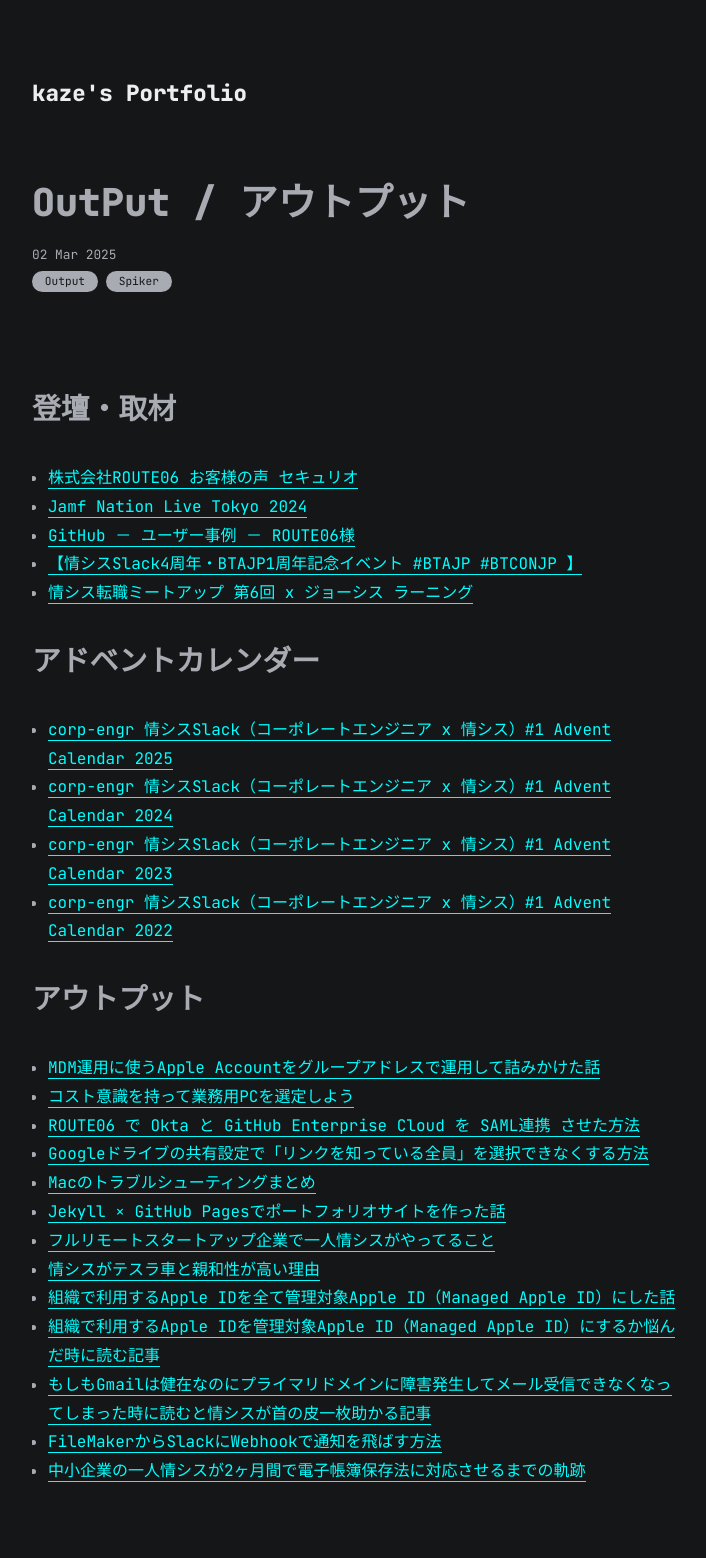
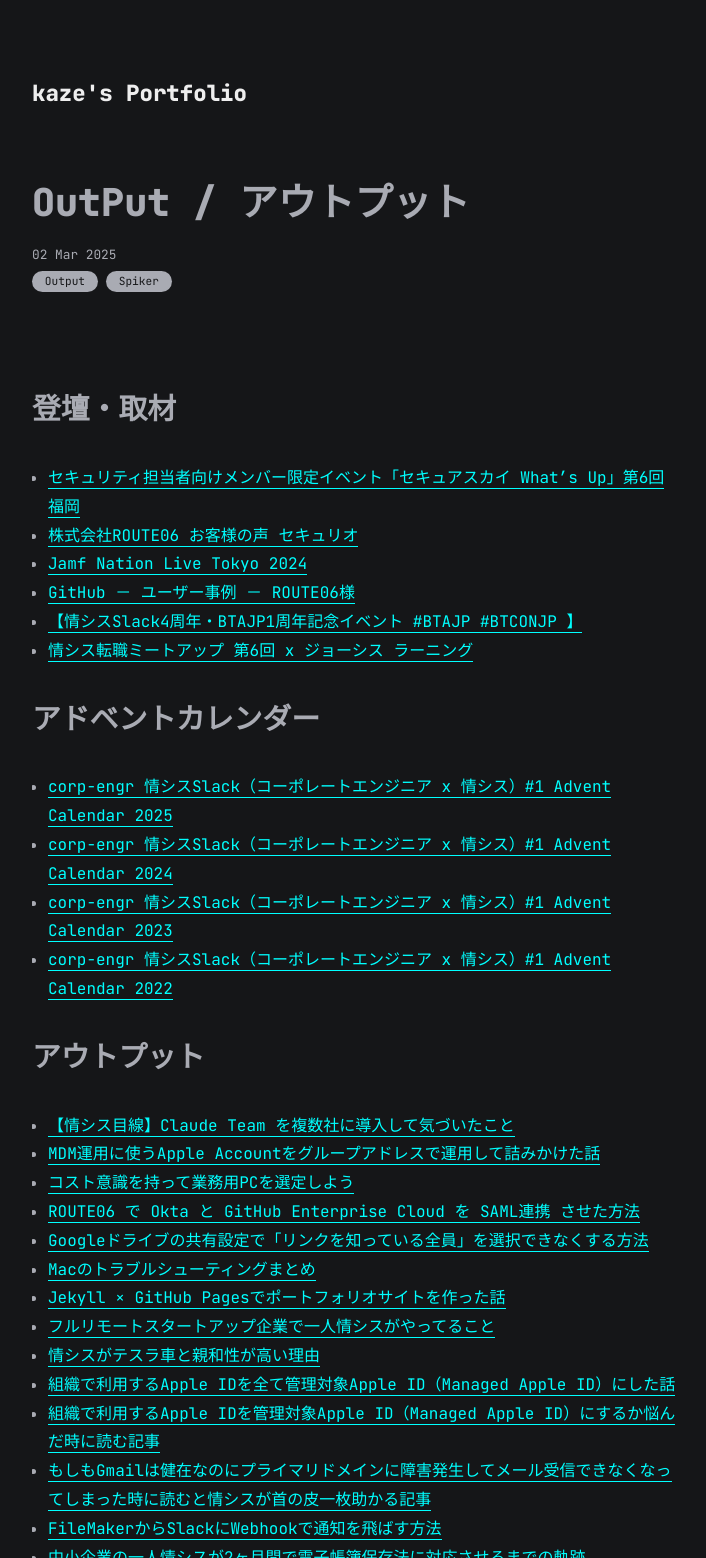
Before and after one commit to kaze3desu/kaze3desu.github.io, a Jekyll site: the page built from all_collections/_posts/2023-04-07-OutPut.md, in a window 1280 px wide, cut to the strip 0-1558 px from the top of the page. Shown: the whole strip, without its empty margins (283-989 px from the left). Built offline with Jekyll 4.4.1, drawn with Linux system fonts in a browser that asks for light colours.

Commit message:
Update 2023-04-07-OutPut.md

```diff
--- a/all_collections/_posts/2023-04-07-OutPut.md
+++ b/all_collections/_posts/2023-04-07-OutPut.md
@@ -7,6 +7,7 @@
 
 ## 登壇・取材
 
+- [セキュリティ担当者向けメンバー限定イベント「セキュアスカイ What’s Up」第6回 福岡](https://prtimes.jp/main/html/rd/p/000000086.000073493.html)
 - [株式会社ROUTE06 お客様の声 セキュリオ](https://www.lrm.jp/seculio/voice/route06/)
 - [Jamf Nation Live Tokyo 2024](https://www.jamf.com/ja/lp/jnl-tokyo-2024-presentations/)
 - [GitHub － ユーザー事例 － ROUTE06様](https://www.macnica.co.jp/business/dx/manufacturers/github/case_route06.html)
@@ -22,6 +23,7 @@
 
 ## アウトプット
 
+- [【情シス目線】Claude Team を複数社に導入して気づいたこと](https://note.com/kaze3desu/n/n27008d5c87f5)
 - [MDM運用に使うApple Accountをグループアドレスで運用して詰みかけた話](https://note.com/kaze3desu/n/n71a1b41910d2)
 - [コスト意識を持って業務用PCを選定しよう](https://note.com/kaze3desu/n/n87ee79c08bd7)
 - [ROUTE06 で Okta と GitHub Enterprise Cloud を SAML連携 させた方法](https://tech.route06.co.jp/entry/2024/08/30/103015)
```
